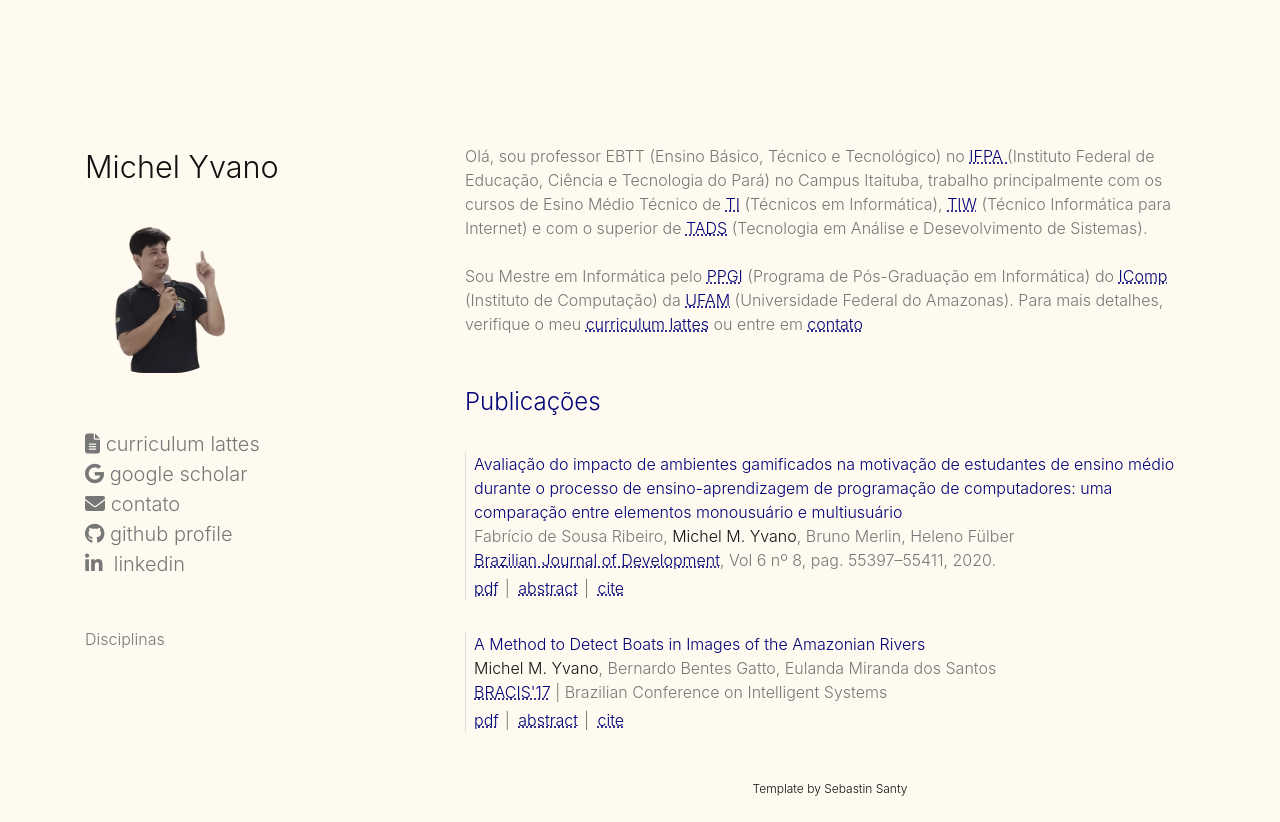
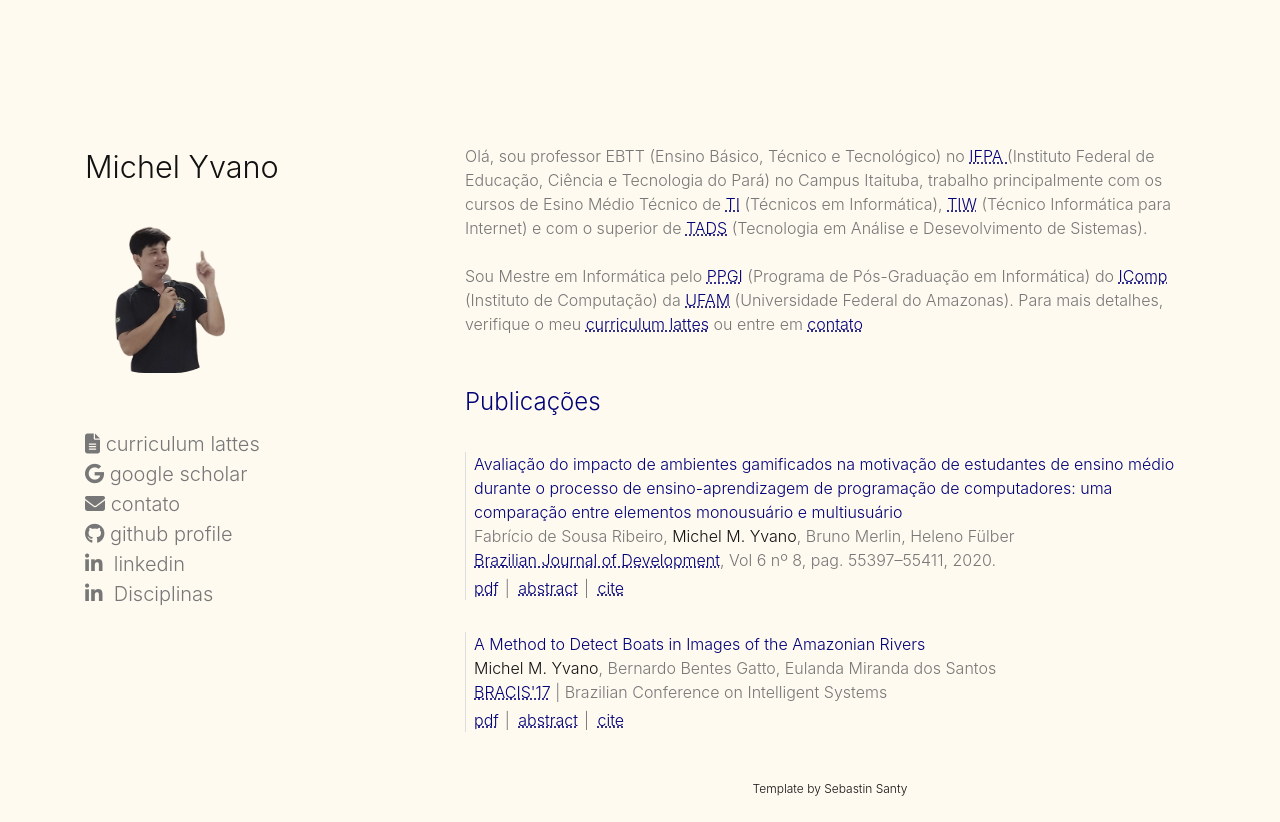
Before and after one commit to myvano/myvano.github.io, a plain HTML site: page index.html in a window 1280 px wide. Drawn offline with nearby package versions, Linux system fonts and the light colour scheme.

Commit message:
Update index.html

```diff
--- a/index.html
+++ b/index.html
@@ -38,7 +38,7 @@
                 <div class=""><a class="menulink" href="contato.html"><i class="fas fa-envelope"></i>&nbsp;contato</a></div>
                 <div class=""><a class="menulink" target="_blank" href="https://github.com/myvano"><i class="had fab fa-github"></i>&nbsp;github profile</a></div>
                 <div class=""><a class="menulink" target="_blank" href="https://www.linkedin.com/in/michel-yvano-83b5652a"><i class="fab fa-linkedin-in"></i>&nbsp; linkedin</a></div>
-                <div class="pt-5">Disciplinas</div>
+                <div class=""><a class="menulink" target="_blank" href="disciplinas.html"><i class="fab fa-linkedin-in"></i>&nbsp; Disciplinas</a></div>
                 <!-- <div class="">travel history</div> -->
                 <!-- <div class="">this template</div> -->
                 </div>
```
